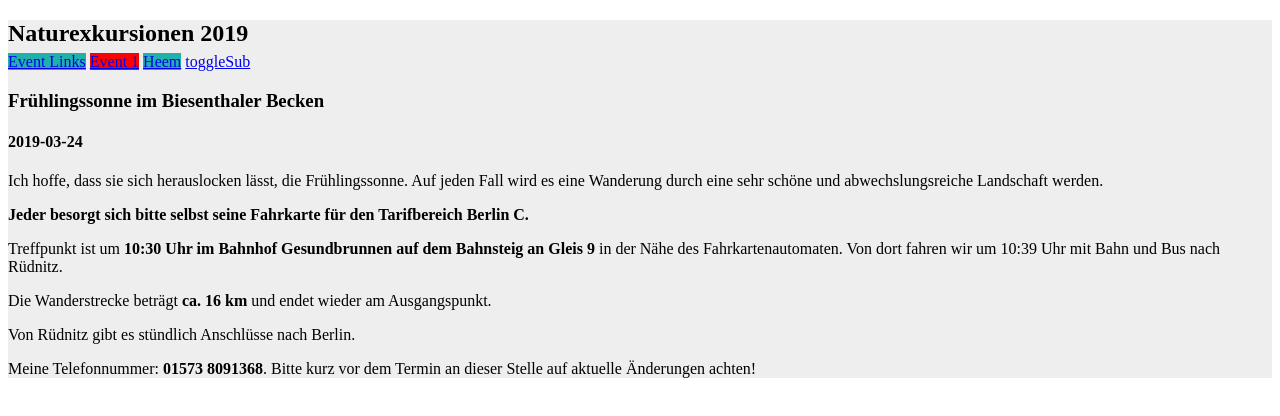
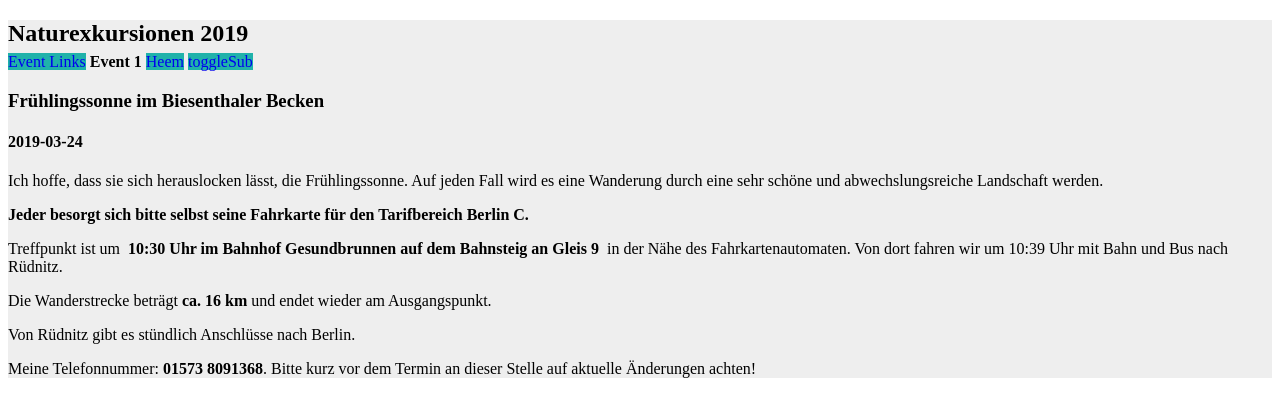
Before and after one commit to carexpilosa/natex, a React app: page /event1 in a window 1280 px wide. Shown: the top 416 px of the page. Built offline with nearby package versions, Linux system fonts and the light colour scheme.

Commit message:
dev menu

```diff
--- a/index.html
+++ b/index.html
@@ -5,7 +5,7 @@
   <meta charset="UTF-8">
   <meta name="viewport" content="width=device-width, initial-scale=1.0">
   <meta http-equiv="X-UA-Compatible" content="ie=edge">
-  <title>Document</title>
+  <title>Naturexkursionen 2019</title>
 </head>
 
 <body>
--- a/src/App.js
+++ b/src/App.js
@@ -6,6 +6,38 @@ import EventLinks from './EventLinks';
 import Event1 from './Event1';
 import Header from './Header';
 import './styles.css';
+
+const contentHTML = `<div>
+  <p>
+    Ich hoffe, dass sie sich herauslocken lässt, die Frühlingssonne. Auf
+    jeden Fall wird es eine Wanderung durch eine sehr schöne und
+    abwechslungsreiche Landschaft werden.
+  </p>
+  <p>
+    <strong>
+      Jeder besorgt sich bitte selbst seine Fahrkarte für den Tarifbereich
+      Berlin C.
+    </strong>
+  </p>
+  <p>
+    Treffpunkt ist um
+    <strong>
+      &nbsp;10:30 Uhr im Bahnhof Gesundbrunnen auf dem Bahnsteig an Gleis
+      9&nbsp;
+    </strong>
+    in der Nähe des Fahrkartenautomaten. Von dort fahren wir um 10:39 Uhr
+    mit Bahn und Bus nach Rüdnitz.
+  </p>
+  <p>
+    Die Wanderstrecke beträgt <strong>ca. 16 km</strong> und endet wieder
+    am Ausgangspunkt.
+  </p>
+  <p>Von Rüdnitz gibt es stündlich Anschlüsse nach Berlin.</p>
+  <p>
+    Meine Telefonnummer:<strong>&nbsp;01573 8091368</strong>. Bitte kurz
+    vor dem Termin an dieser Stelle auf aktuelle Änderungen achten!
+  </p>
+</div>`;
 
 class App extends React.Component {
   render() {
@@ -24,6 +56,7 @@ class App extends React.Component {
                 <Event1
                   title={'Frühlingssonne im Biesenthaler Becken'}
                   date={'2019-03-24'}
+                  contentHTML={contentHTML}
                   isAuthed={true}
                 />
               )}
--- a/src/Event1.js
+++ b/src/Event1.js
@@ -6,35 +6,7 @@ class Event1 extends React.Component {
       <div>
         <h3>{this.props.title}</h3>
         <h4>{this.props.date}</h4>
-        <p>
-          Ich hoffe, dass sie sich herauslocken lässt, die Frühlingssonne. Auf
-          jeden Fall wird es eine Wanderung durch eine sehr schöne und
-          abwechslungsreiche Landschaft werden.
-        </p>
-        <p>
-          <strong>
-            Jeder besorgt sich bitte selbst seine Fahrkarte für den Tarifbereich
-            Berlin C.
-          </strong>
-        </p>
-        <p>
-          Treffpunkt ist um
-          <strong>
-            &nbsp;10:30 Uhr im Bahnhof Gesundbrunnen auf dem Bahnsteig an Gleis
-            9&nbsp;
-          </strong>
-          in der Nähe des Fahrkartenautomaten. Von dort fahren wir um 10:39 Uhr
-          mit Bahn und Bus nach Rüdnitz.
-        </p>
-        <p>
-          Die Wanderstrecke beträgt <strong>ca. 16 km</strong> und endet wieder
-          am Ausgangspunkt.
-        </p>
-        <p>Von Rüdnitz gibt es stündlich Anschlüsse nach Berlin.</p>
-        <p>
-          Meine Telefonnummer:<strong>&nbsp;01573 8091368</strong>. Bitte kurz
-          vor dem Termin an dieser Stelle auf aktuelle Änderungen achten!
-        </p>
+        <div dangerouslySetInnerHTML={{ __html: this.props.contentHTML }} />
       </div>
     );
   }
--- a/src/Menu.js
+++ b/src/Menu.js
@@ -30,17 +30,20 @@ class Menu extends React.Component {
       {
         href: '/elinks',
         label: 'Event Links',
-        id:'elinks'
+        id: 'elinks',
+        submenu: true
       },
       {
         href: '/event1',
         label: 'Event 1',
-        id:'event1'
+        id:'event1',
+        submenu: false
       },
       {
         href: '/',
         label: 'Heem',
-        id:'heem'
+        id: 'heem',
+        submenu: true
       }
     ];
     return (
@@ -50,25 +53,27 @@ class Menu extends React.Component {
             const { href, label } = link;
             return (
               <React.Fragment key={`link_${idx}`}>
+                {
+                  pathname === href
+                  ? <span className="activeItem">{label}&nbsp;</span>
+                  : <React.Fragment>
                       <Link
+                        className="link"
                         id={href}
-                  className={pathname === href ? 'nolink' : 'link'}
-                  onMouseOver={e =>
-                    pathname !== href ? this._onMouseOver(e) : undefined
-                  }
-                  onMouseOut={e =>
-                    pathname !== href ? this._onMouseOut(e) : undefined
-                  }
-                  onClick={() => this.setState({ pathname, href })}
+                        onMouseOver={e => this._onMouseOver(e)}
+                        onMouseOut={e => this._onMouseOut(e)}
+                        onClick={e => this._onClick(e, link)}
                         to={href}
                       >
                         {label}
                       </Link>
                       &nbsp;
                     </React.Fragment>
+                }
+              </React.Fragment>
             );
           })}
-          <a
+          <a className="toggle"
             href='javascript: void(0)'
             onMouseOver={e => this._onMouseOver(e)}
             onMouseOut={e => this._onMouseOut(e)}
@@ -84,11 +89,19 @@ class Menu extends React.Component {
   }
 
   _onMouseOver(e) {
-    e.target.style.backgroundColor = 'red';
+    e.target.style.textDecoration = 'underline';
+    e.target.style.backgroundColor = 'green';
   }
 
   _onMouseOut(e) {
+    e.target.style.textDecoration = 'none';
     e.target.style.backgroundColor = 'lightseagreen';
+  }
+
+  _onClick(e, link) {
+    console.log(link);
+    this.setState({ pathname: link.href });
+    this.setState({ subVisible: link.submenu });
   }
 
   renderSubMenu() {
--- a/src/styles.css
+++ b/src/styles.css
@@ -1,19 +1,20 @@
 div {
   background-color: #eeeeee;
 }
-
-/*#mainMenu > div > a {
-  background-color: lightseagreen;
-}*/
 
 #header > h2 {
   margin-bottom: 6px;
 }
 
-.link {
+a.link, .toggle {
   background-color: lightseagreen;
+  text-decoration: none;
 }
 
-.nolink {
+a.nolink {
   background-color: red;
 }
+
+.activeItem {
+  font-weight: bold;
+}
```
Also changed, not shown: .eslintrc.js. Lines whose indentation alone changed are shown as unchanged.
